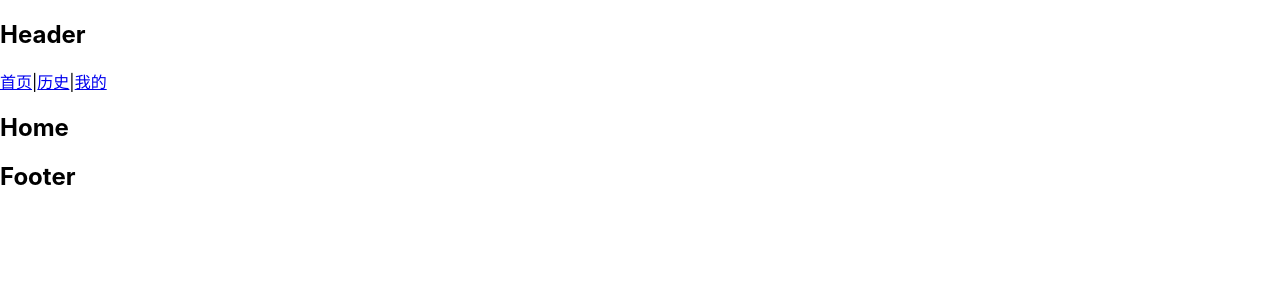
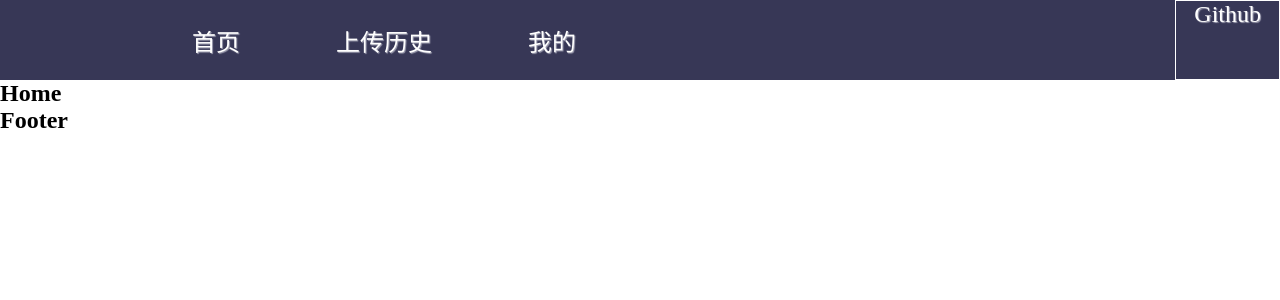
Before and after one commit to 91jzhu/epic, a React (Create React App) app: page / in a window 1280 px wide. Shown: the top 300 px of the page. Built offline with nearby package versions, Linux system fonts and the light colour scheme.

Commit message:
导航栏样式及切换动效

```diff
--- a/package.json
+++ b/package.json
@@ -14,6 +14,7 @@
     "react-dom": "^17.0.2",
     "react-router-dom": "^6.2.2",
     "react-scripts": "5.0.0",
+    "styled-components": "^5.3.3",
     "typescript": "^4.6.2",
     "web-vitals": "^2.1.4"
   },
@@ -40,5 +41,8 @@
       "last 1 firefox version",
       "last 1 safari version"
     ]
+  },
+  "devDependencies": {
+    "@types/styled-components": "^5.1.24"
   }
 }
--- a/public/index.html
+++ b/public/index.html
@@ -1,20 +1,20 @@
 <!DOCTYPE html>
 <html lang="en">
 <head>
-    <meta charset="utf-8" />
-    <link rel="icon" href="%PUBLIC_URL%/favicon.ico" />
-    <meta name="viewport" content="width=device-width, initial-scale=1" />
-    <meta name="theme-color" content="#000000" />
+    <meta charset="utf-8"/>
+    <link rel="icon" href="%PUBLIC_URL%/favicon.ico"/>
+    <meta name="viewport" content="width=device-width, initial-scale=1"/>
+    <meta name="theme-color" content="#000000"/>
     <meta
             name="description"
             content="Web site created using create-react-app"
     />
-    <link rel="apple-touch-icon" href="%PUBLIC_URL%/logo192.png" />
+    <link rel="apple-touch-icon" href="%PUBLIC_URL%/logo192.png"/>
     <!--
       manifest.json provides metadata used when your web app is installed on a
       user's mobile device or desktop. See https://developers.google.com/web/fundamentals/web-app-manifest/
     -->
-    <link rel="manifest" href="%PUBLIC_URL%/manifest.json" />
+    <link rel="manifest" href="%PUBLIC_URL%/manifest.json"/>
     <!--
       Notice the use of %PUBLIC_URL% in the tags above.
       It will be replaced with the URL of the `public` folder during the build.
@@ -39,5 +39,6 @@
   To begin the development, run `npm start` or `yarn start`.
   To create a production bundle, use `npm run build` or `yarn build`.
 -->
+<script src="//at.alicdn.com/t/font_3242458_0oe59wjzy3mc.js"></script>
 </body>
 </html>
--- a/src/App.css
+++ b/src/App.css
@@ -1,38 +1,53 @@
-.App {
-  text-align: center;
+*{
+  margin:0;
+  padding:0;
+  box-sizing: border-box;
 }
+a{
+  color:#333;
+  text-decoration: none;
+}
+.icon {
+  width: 3rem; height: 3rem;
+  vertical-align: -0.15em;
+  fill: currentColor;
+  overflow: hidden;
+}
+/*.App {*/
+/*  text-align: center;*/
+/*}*/
 
-.App-logo {
-  height: 40vmin;
-  pointer-events: none;
-}
+/*.App-logo {*/
+/*  height: 40vmin;*/
+/*  pointer-events: none;*/
+/*}*/
 
-@media (prefers-reduced-motion: no-preference) {
-  .App-logo {
-    animation: App-logo-spin infinite 20s linear;
-  }
-}
+/*@media (prefers-reduced-motion: no-preference) {*/
+/*  .App-logo {*/
+/*    animation: App-logo-spin infinite 20s linear;*/
+/*  }*/
+/*}*/
 
-.App-header {
-  background-color: #282c34;
-  min-height: 100vh;
-  display: flex;
-  flex-direction: column;
-  align-items: center;
-  justify-content: center;
-  font-size: calc(10px + 2vmin);
-  color: white;
-}
+/*.App-header {*/
+/*  background-color: #282c34;*/
+/*  min-height: 100vh;*/
+/*  display: flex;*/
+/*  flex-direction: column;*/
+/*  align-items: center;*/
+/*  justify-content: center;*/
+/*  font-size: calc(10px + 2vmin);*/
+/*  color: white;*/
+/*}*/
 
-.App-link {
-  color: #61dafb;
-}
+/*.App-link {*/
+/*  color: #61dafb;*/
+/*}*/
 
-@keyframes App-logo-spin {
-  from {
-    transform: rotate(0deg);
-  }
-  to {
-    transform: rotate(360deg);
-  }
-}
+/*@keyframes App-logo-spin {*/
+/*  from {*/
+/*    transform: rotate(0deg);*/
+/*  }*/
+/*  to {*/
+/*    transform: rotate(360deg);*/
+/*  }*/
+/*}*/
--- a/src/components/Header.tsx
+++ b/src/components/Header.tsx
@@ -1,15 +1,74 @@
 import {Link} from "react-router-dom";
+import styled from "styled-components";
+import Icon from "./Icon";
+import {useEffect, useRef} from "react";
 
-const Header=()=>{
+const Header = () => {
+    const lineRef=useRef<HTMLDivElement>(null)
+    const navRef=useRef<HTMLDivElement>(null)
+    const onClick=(e:any)=>{
+        if(e.target.innerHTML&&lineRef.current){
+            const {left:wLeft}=navRef.current!.getBoundingClientRect()
+            const {width,left:eLeft}=e.target.getBoundingClientRect()
+            lineRef.current.style.width=width+'px'
+            lineRef.current.style.left=(eLeft-wLeft)+'px'
+            console.log(lineRef.current.style.width,lineRef.current.style.left);
+        }
+    }
     return (
-        <>
-            <h2>Header</h2>
-            <nav>
-                <Link to='/'>首页</Link>|
-                <Link to='/history'>历史</Link>|
+        <Wrapper>
+            <Pic><Icon name='cloud'/></Pic>
+            <Nav onClick={onClick} ref={navRef}>
+                <div className='line' ref={lineRef}/>
+                <Link to='/'>首页</Link>
+                <Link to='/history'>上传历史</Link>
                 <Link to='/about'>我的</Link>
-            </nav>
-        </>
+            </Nav>
+            <Info>Github</Info>
+        </Wrapper>
     )
 }
+
+const Wrapper = styled.div`
+  background: #373756;
+  color: #ffffff;
+  text-shadow: 1px 1px 1px #a2a2b4;
+  display: flex;
+  justify-content: space-between;
+  align-items: center;
+  height:80px;
+`
+const Pic = styled.div`
+  padding: 0 48px;
+`
+const Nav = styled.div`
+  text-shadow: 1px 1px 1px #a2a2b4;
+  flex: 1;
+  display: flex;
+  align-items: center;
+  justify-content: flex-start;
+  height:100%;
+  position: relative;
+  .line{
+    position: absolute;
+    bottom:4px;
+    height:4px;
+    background: white;
+    transition: all 250ms linear;
+  }
+  a {
+    color: #ffffff;
+    font-size: 1.5rem;
+    padding:0 48px;
+    display: flex;
+    justify-content: center;
+    align-items: center;
+  }
+`
+const Info = styled.div`
+  border: 1px solid white;
+  height:100%;
+  padding:0 18px;
+  font-size: 1.5rem;
+`
 export default Header
--- /dev/null
+++ b/src/components/Icon.tsx
@@ -0,0 +1,16 @@
+
+type Props={
+    name:string
+}
+const Icon=(props:Props)=>{
+    const {name}=props
+    return (
+        <>
+            <svg className='icon'>
+                <use xlinkHref={`#icon-${name}`}/>
+            </svg>
+        </>
+    )
+}
+
+export default Icon
--- a/src/index.css
+++ /dev/null
@@ -1,13 +0,0 @@
-body {
-  margin: 0;
-  font-family: -apple-system, BlinkMacSystemFont, 'Segoe UI', 'Roboto', 'Oxygen',
-    'Ubuntu', 'Cantarell', 'Fira Sans', 'Droid Sans', 'Helvetica Neue',
-    sans-serif;
-  -webkit-font-smoothing: antialiased;
-  -moz-osx-font-smoothing: grayscale;
-}
-
-code {
-  font-family: source-code-pro, Menlo, Monaco, Consolas, 'Courier New',
-    monospace;
-}
--- a/src/index.tsx
+++ b/src/index.tsx
@@ -1,6 +1,5 @@
 import React from 'react';
 import ReactDOM from 'react-dom';
-import './index.css';
 import App from './App';
 import reportWebVitals from './reportWebVitals';
 import {
```
Also changed, not shown: 1 other file (tests, documents, lock files or other folders). Lines whose indentation alone changed are shown as unchanged.
